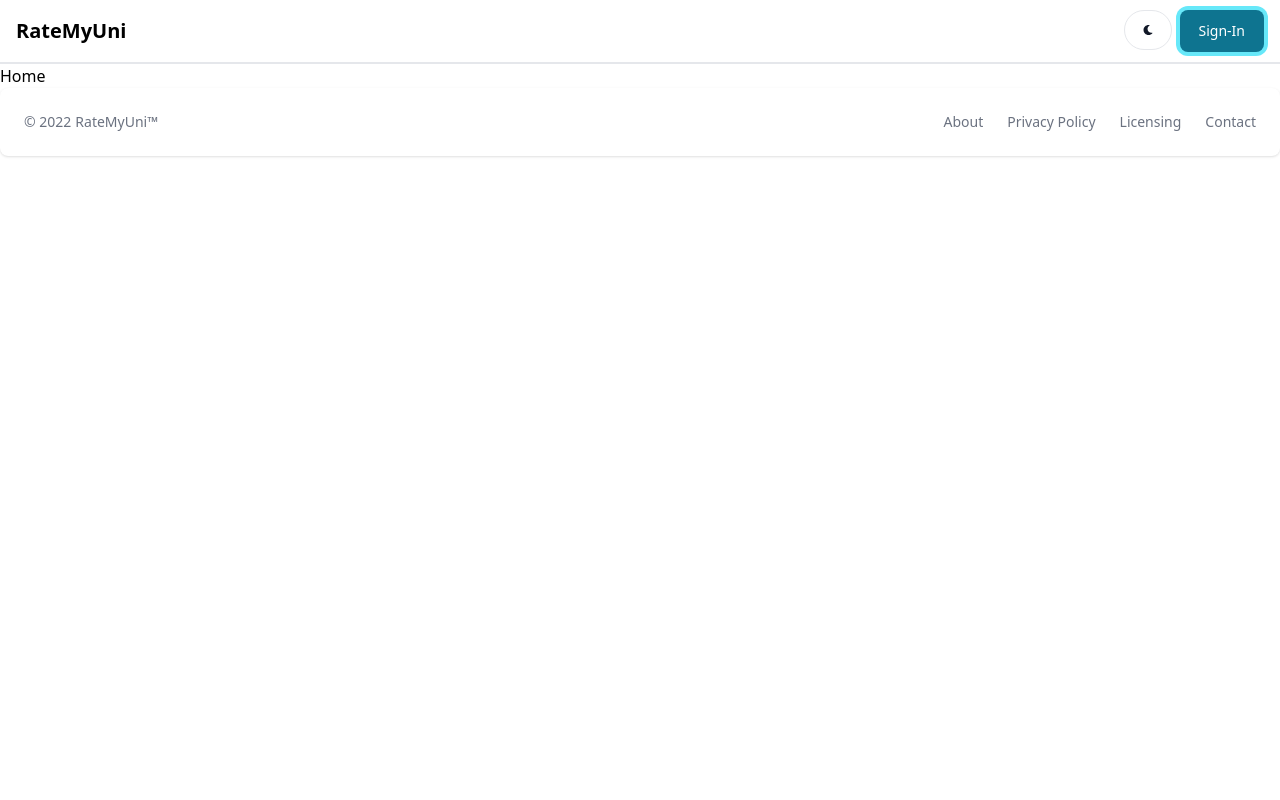
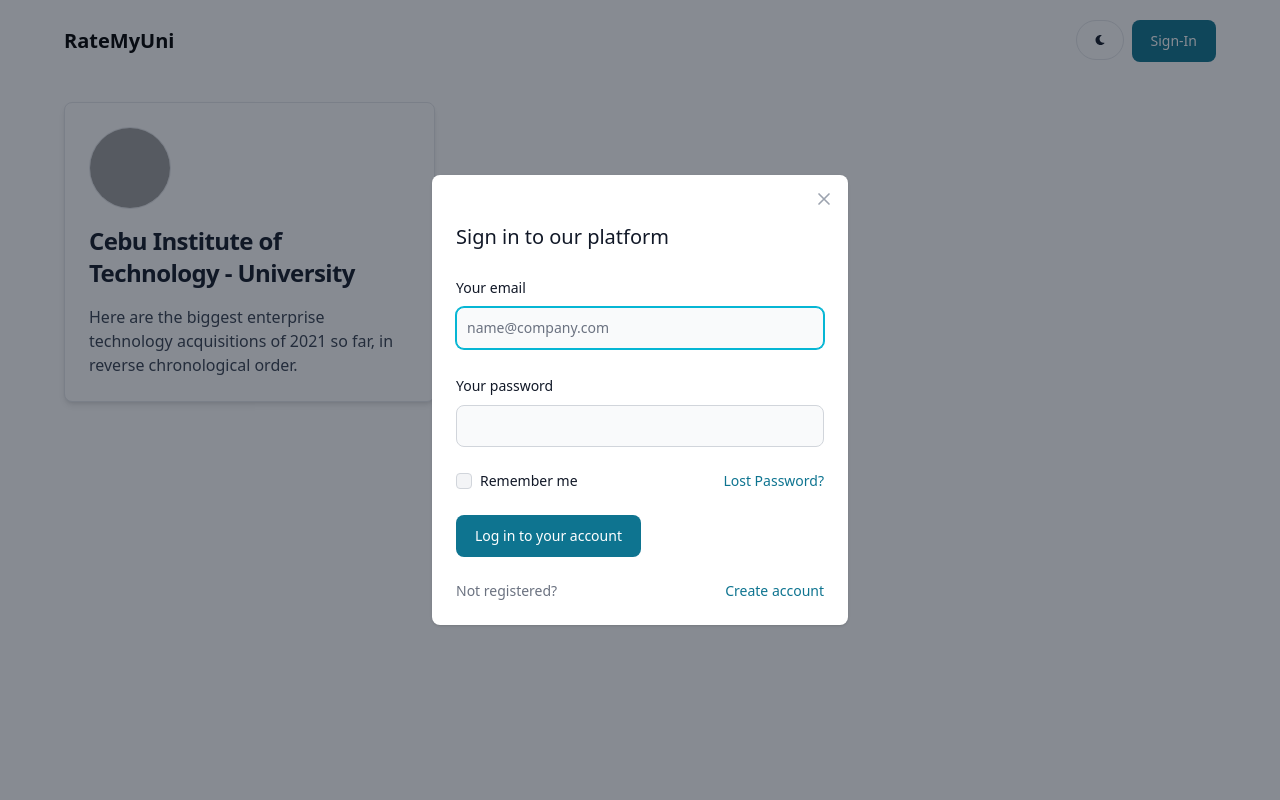
Before and after one commit to jacocanete/ratemyskwela, a React (Vite) app in the folder client/: page / in a window 1280 px wide. Both pictures are taken after a click on the button "Sign-In". Shown: the top 800 px of the page. Built offline with nearby package versions, Linux system fonts and the light colour scheme; grey boxes are pictures that could not be loaded.

Commit message:
Refactor Footer and Header components, add Sign-In functionality, and update Home page layout

```diff
--- a/client/src/components/Footer.jsx
+++ b/client/src/components/Footer.jsx
@@ -3,13 +3,18 @@ import { Footer } from "flowbite-react";
 
 export default function FooterCom() {
   return (
-    <div className="w-full max-w-7xl mx-auto">
-      <Footer container>
-        <Footer.Copyright href="#" by="RateMyUni™" year={2022} />
-        <Footer.LinkGroup>
+    <div className="max-w-6xl mx-auto">
+      <Footer container className="flex-col md:flex-row">
+        <Footer.Copyright
+          href="#"
+          by="RateMyUni™"
+          year={2022}
+          className="md:pb-0 pb-2 justify-center flex"
+        />
+        <Footer.LinkGroup className="justify-center">
           <Footer.Link href="#">About</Footer.Link>
           <Footer.Link href="#">Privacy Policy</Footer.Link>
-          <Footer.Link href="#">Licensing</Footer.Link>
+          <Footer.Link href="#">Terms of Service</Footer.Link>
           <Footer.Link href="#">Contact</Footer.Link>
         </Footer.LinkGroup>
       </Footer>
--- a/client/src/components/Header.jsx
+++ b/client/src/components/Header.jsx
@@ -1,27 +1,96 @@
-import { Navbar } from "flowbite-react";
+import { Modal, ModalHeader, Navbar } from "flowbite-react";
 import { Link } from "react-router-dom";
-import { Button } from "flowbite-react";
+import { Button, Label, TextInput, Checkbox } from "flowbite-react";
 import { FaMoon } from "react-icons/fa";
+import { useState, useRef } from "react";
 
 export default function Header() {
+  const [showModal, setShowModal] = useState(false);
+
+  const emailInputRef = useRef(null);
+
+  const handleSignin = () => {
+    setShowModal(true);
+  };
+
+  const email = "";
+
   return (
-    <Navbar className="border-b-2">
+    <>
+      <Navbar className="max-w-6xl mx-auto sm:px-0 py-5">
         <Navbar.Brand as={Link} href="https://flowbite-react.com">
           <span className="self-center whitespace-nowrap text-xl font-semibold dark:text-white">
             RateMyUni
           </span>
         </Navbar.Brand>
         <div className="flex gap-2 md:order-2">
-        <Button
-          className="w-12 h-10 hidden sm:inline"
-          color="gray"
-          pill
-          onClick={() => dispatch(toggleTheme())}
-        >
+          <Button className="w-12 h-10 hidden sm:inline" color="gray" pill>
             <FaMoon />
           </Button>
-        <Button>Sign-In</Button>
+          <Button onClick={handleSignin}>Sign-In</Button>
         </div>
       </Navbar>
+
+      <Modal
+        show={showModal}
+        size="md"
+        onClose={() => {
+          setShowModal(false);
+        }}
+        initialFocus={emailInputRef}
+        popup
+      >
+        <Modal.Header />
+        <Modal.Body>
+          <div className="space-y-6">
+            <h3 className="text-xl font-medium text-gray-900 dark:text-white">
+              Sign in to our platform
+            </h3>
+            <div>
+              <div className="mb-2 block">
+                <Label htmlFor="email" value="Your email" />
+              </div>
+              <TextInput
+                id="email"
+                placeholder="name@company.com"
+                onChange={(event) => setEmail(event.target.value)}
+                required
+                ref={emailInputRef}
+              />
+            </div>
+            <div>
+              <div className="mb-2 block">
+                <Label htmlFor="password" value="Your password" />
+              </div>
+              <TextInput id="password" type="password" required />
+            </div>
+            <div className="flex justify-between">
+              <div className="flex items-center gap-2">
+                <Checkbox id="remember" />
+                <Label htmlFor="remember">Remember me</Label>
+              </div>
+              <a
+                href="#"
+                className="text-sm text-cyan-700 hover:underline dark:text-cyan-500"
+              >
+                Lost Password?
+              </a>
+            </div>
+            <div className="w-full">
+              <Button>Log in to your account</Button>
+            </div>
+            <div className="flex justify-between text-sm font-medium text-gray-500 dark:text-gray-300">
+              Not registered?&nbsp;
+              <a
+                href="#"
+                className="text-cyan-700 hover:underline dark:text-cyan-500"
+              >
+                Create account
+              </a>
+            </div>
+          </div>
+        </Modal.Body>
+      </Modal>
+    </>
   );
 }
--- a/client/src/pages/Home.jsx
+++ b/client/src/pages/Home.jsx
@@ -1,6 +1,28 @@
 import React from "react";
-import { Button } from "flowbite-react";
+import { Button, Card, Avatar } from "flowbite-react";
 
 export default function Home() {
-  return <div>Home</div>;
+  return (
+    <div className="max-w-6xl mx-auto mt-5 mb-5 min-h-screen">
+      <div className="grid grid-cols-1 md:grid-cols-3 gap-5">
+        <Card className="max-w-sm hover:border-orange-400">
+          <div className="flex">
+            <Avatar
+              img="https://upload.wikimedia.org/wikipedia/en/8/8c/Cebu_Institute_of_Technology_University_logo.png"
+              rounded
+              size="lg"
+              className="border rounded-full"
+            />
+          </div>
+          <h5 className="text-2xl font-bold tracking-tight text-gray-900 dark:text-white">
+            Cebu Institute of Technology - University
+          </h5>
+          <p className="font-normal text-gray-700 dark:text-gray-400">
+            Here are the biggest enterprise technology acquisitions of 2021 so
+            far, in reverse chronological order.
+          </p>
+        </Card>
+      </div>
+    </div>
+  );
 }
```
Lines whose indentation alone changed are shown as unchanged.
